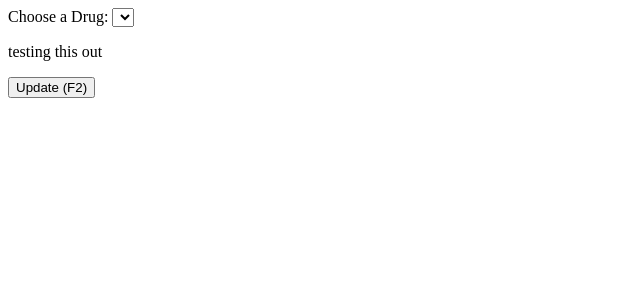
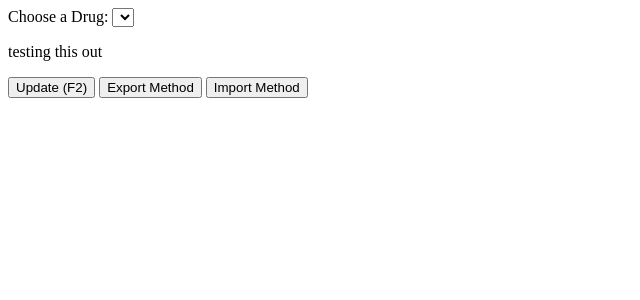
Before and after one commit to cbodinge/WatersData, a Django app: template Viewer/waters/templates/results.html in a window 1280 px wide. Shown: the top 300 px of the page, without its empty margins (0-640 px from the left). Run offline with Django 4.2, Linux system fonts and the light colour scheme; the template is opened without the code that fills it, so the values that code supplies are empty; some libraries are stand-ins or nearby versions.

Commit message:
Add Import and Export Method functionality (drug, istd, min, max) to allow copying from one run to another
Signed-off-by: Carter <carterallenbodinger@yahoo.com>

```diff
--- a/Viewer/Viewer/urls.py
+++ b/Viewer/Viewer/urls.py
@@ -17,7 +17,9 @@ Including another URLconf
 from django.contrib import admin
 from django.urls import path
 
-from waters.views import home, new_run, post_run, show, refresh, add_checkbox, add_istd_box, save_istd, save_check
+from waters.views import home, new_run, post_run, show, refresh, \
+    add_checkbox, add_istd_box, save_istd, save_check, \
+    export_method, import_method
 
 urlpatterns = [
     path('', home),
@@ -30,4 +32,6 @@ urlpatterns = [
     path('istd_box', add_istd_box),
     path('save_istd', save_istd),
     path('save_check', save_check),
+    path('export_method/<int:run_id>', export_method),
+    path('import_method/<int:run_id>', import_method),
 ]
--- a/Viewer/waters/importer/__init__.py
+++ b/Viewer/waters/importer/__init__.py
@@ -1 +1,2 @@
 from .import_xml import read
+from .import_method import main as import_method
--- a/Viewer/waters/templates/results.html
+++ b/Viewer/waters/templates/results.html
@@ -56,6 +56,18 @@
                 hx-trigger="click, keyup[key=='F2'] from:body">
             Update (F2)
         </button>
+
+        <button id="get-method"
+                hx-swap="none"
+                hx-post="\export_method\{{ run.id }}">
+            Export Method
+        </button>
+
+        <button id="set-method"
+                hx-swap="none"
+                hx-post="/import_method/{{ run.id }}">
+            Import Method
+        </button>
     </div>
 </form>
 </body>
```
Also changed, not shown: Viewer/waters/exporter/export_method.py (added, +14 -0 lines), Viewer/waters/importer/import_method.py (added, +20 -0 lines), Viewer/waters/views.py (+26 -2 lines), Viewer/waters/exporter/__init__.py (added), 1 other file.
